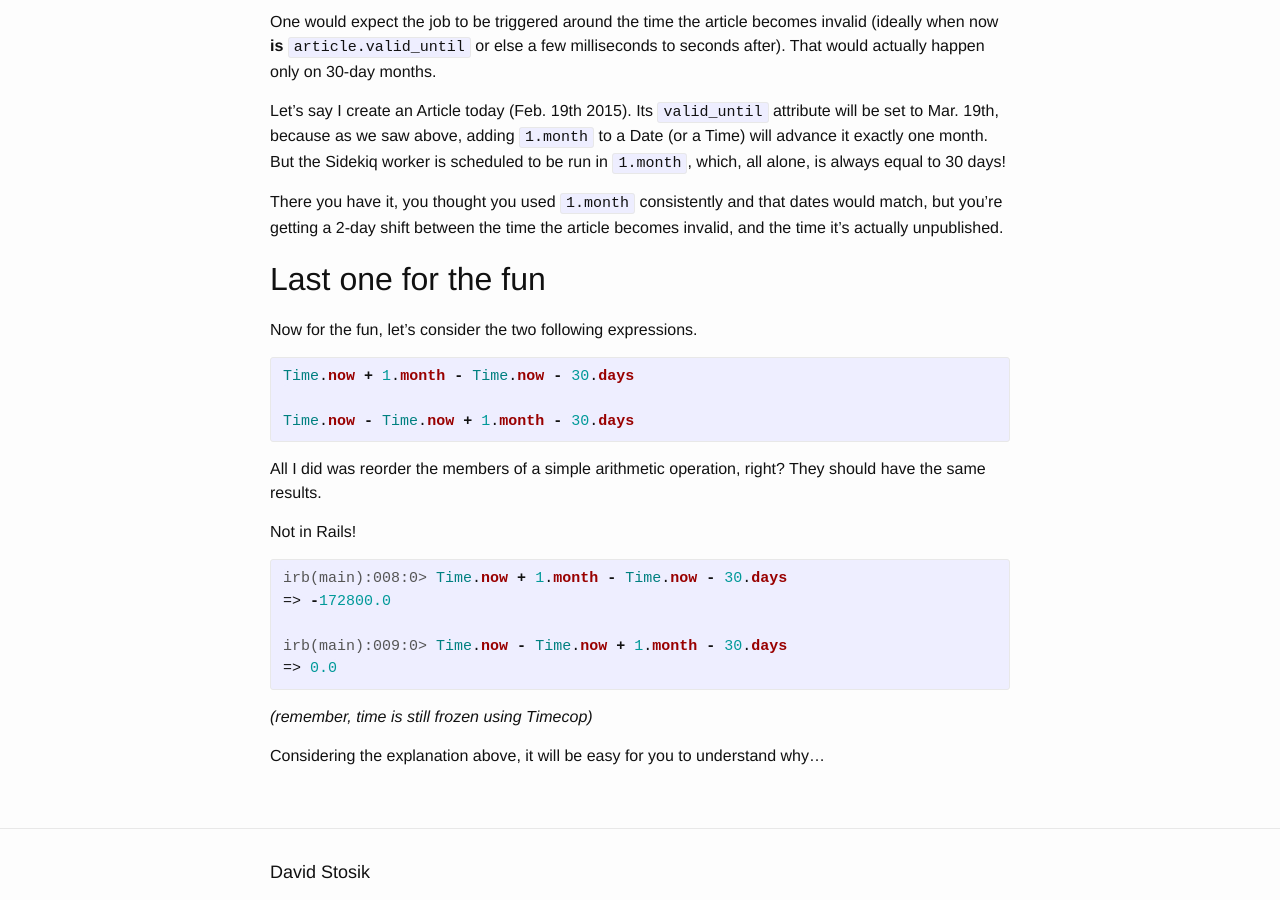
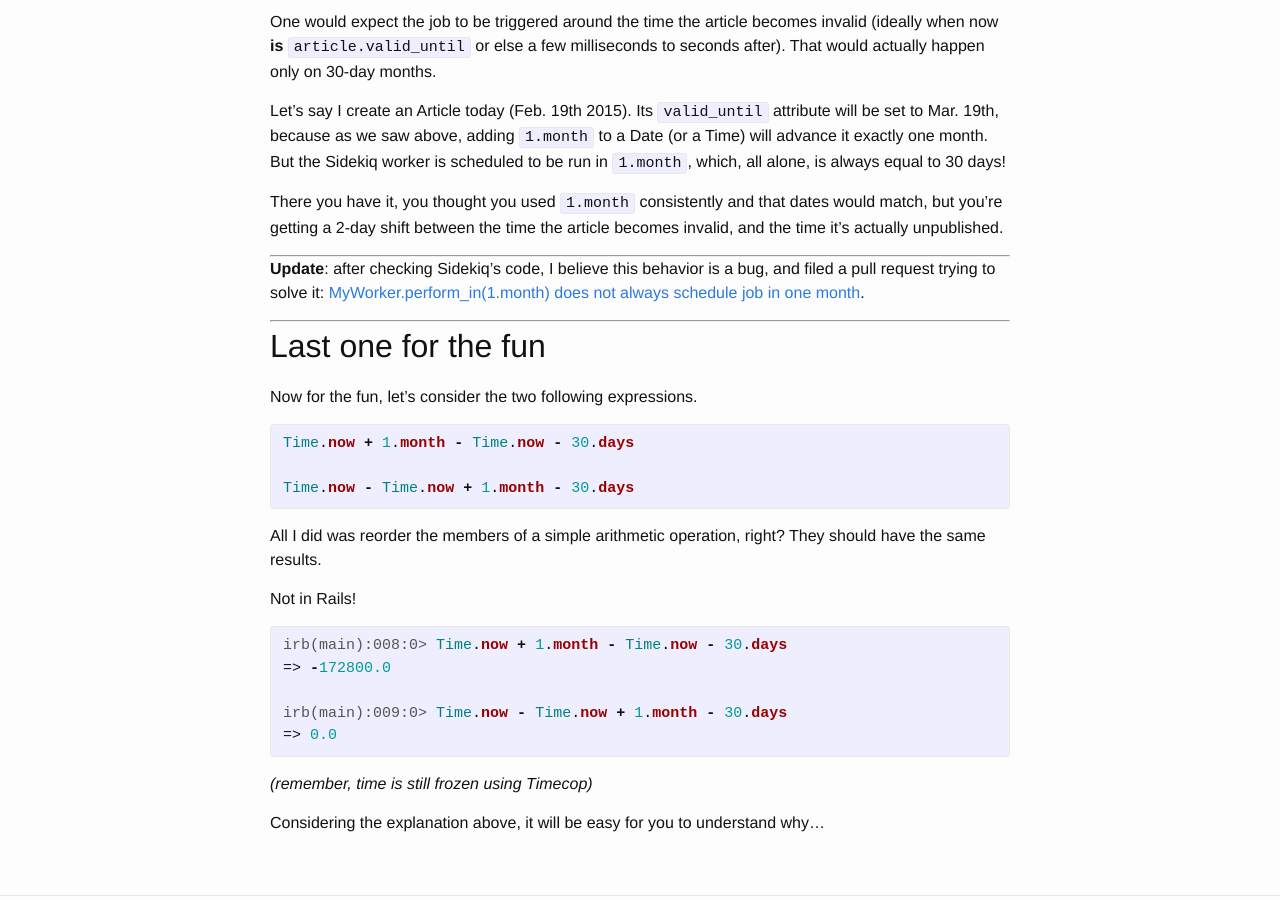
Before and after one commit to davidstosik/davidstosik.github.io, a Jekyll site: the page built from _posts/2015-02-19-rails-1month-variable-length.markdown, in a window 1280 px wide and 900 px high, scrolled down 3688 px. Built offline with Jekyll 4.4.1, drawn with Linux system fonts in a browser that asks for light colours; comment, search, counter and statistics services are not loaded.

Commit message:
Update `1.month` post with a link to my PR on Sidekiq.

```diff
--- a/_posts/2015-02-19-rails-1month-variable-length.markdown
+++ b/_posts/2015-02-19-rails-1month-variable-length.markdown
@@ -193,6 +193,15 @@ There you have it, you thought you used `1.month` consistently and that dates wo
 match, but you're getting a 2-day shift between the time the article becomes
 invalid, and the time it's actually unpublished.
 
+---
+
+
+**Update**: after checking Sidekiq's code, I believe this behavior is a bug,
+and filed a pull request trying to solve it: [MyWorker.perform_in(1.month) does
+not always schedule job in one month][sidekiqpr].
+
+---
+
 ## Last one for the fun
 
 Now for the fun, let's consider the two following expressions.
```
Also changed, not shown: other parts of _posts/2015-02-19-rails-1month-variable-length.markdown (+1 -0 lines).
